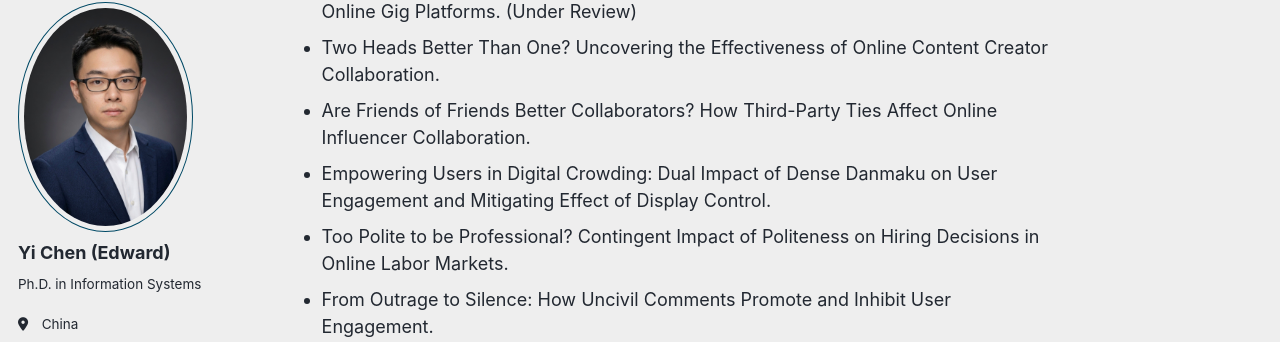
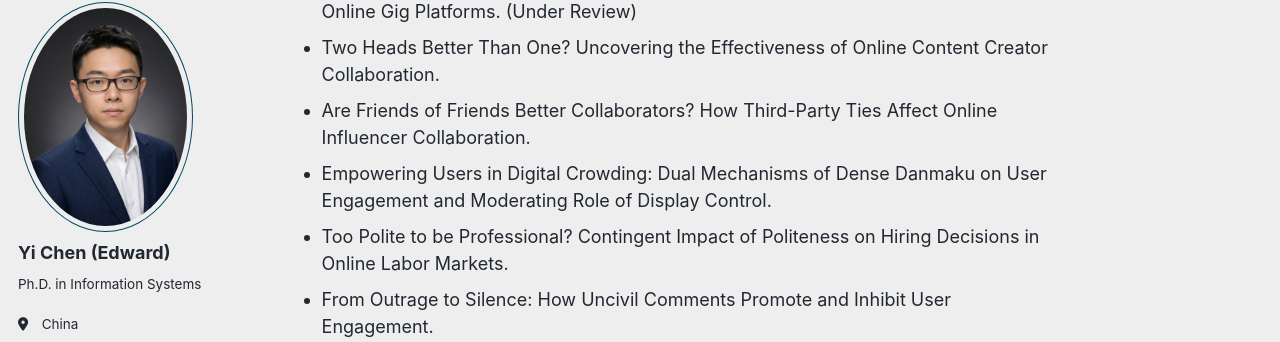
Before and after one commit to chenyi-edward/chenyi-edward.github.io, a Jekyll site: the page built from _pages/about.md, in a window 1280 px wide and 900 px high, scrolled down 1549 px. Shown: the part 97-439 px from the top of the window. Built offline with Jekyll 4.4.1, drawn with Linux system fonts in a browser that asks for light colours; some web fonts are replaced; a script that is not in the unit is left out.

Commit message:
Update about.md

```diff
--- a/_pages/about.md
+++ b/_pages/about.md
@@ -38,7 +38,7 @@ Key Research Areas
 * Heterogeneous Impacts of GenAI on Designers’ Creative Exploration: Evidence from Online Gig Platforms. (Under Review)
 * Two Heads Better Than One? Uncovering the Effectiveness of Online Content Creator Collaboration.
 * Are Friends of Friends Better Collaborators? How Third-Party Ties Affect Online Influencer Collaboration.
-* Empowering Users in Digital Crowding: Dual Impact of Dense Danmaku on User Engagement and Mitigating Effect of Display Control.
+* Empowering Users in Digital Crowding: Dual Mechanisms of Dense Danmaku on User Engagement and Moderating Role of Display Control.
 * Too Polite to be Professional? Contingent Impact of Politeness on Hiring Decisions in Online Labor Markets.
 * From Outrage to Silence: How Uncivil Comments Promote and Inhibit User Engagement.
 * Standardisation vs Customisation: How Online Freelancers’ Bidding Strategy Affects Hiring Outcomes.
```
